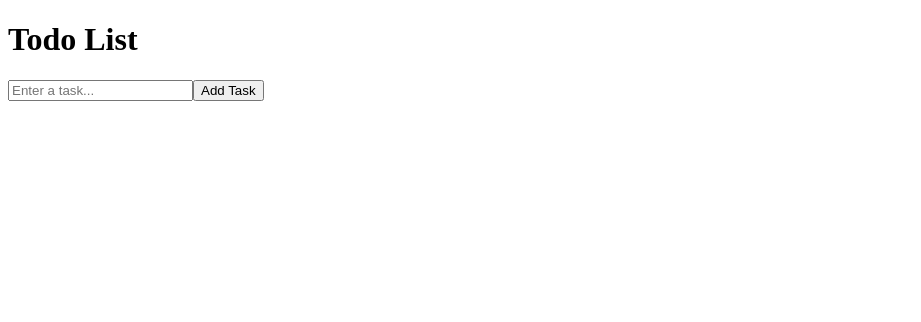
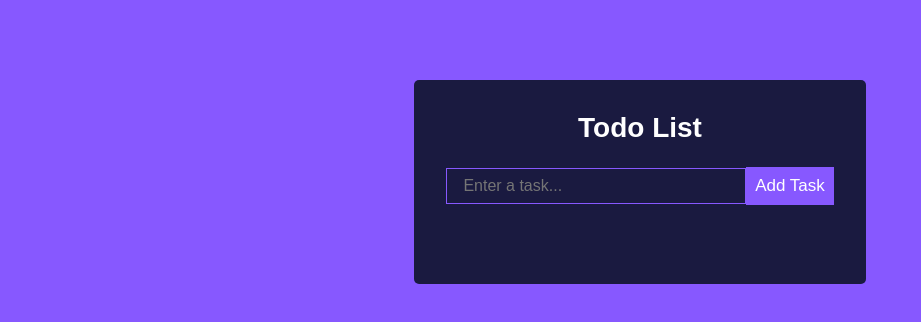
Before and after one commit to vnelai/React_Todo_List, a React (Vite) app: page / in a window 1280 px wide. Shown: the top 322 px of the page, without its empty margins (0-921 px from the left). Built offline with nearby package versions, Linux system fonts and the light colour scheme.

Commit message:
Add css styling

```diff
--- a/src/index.css
+++ b/src/index.css
@@ -0,0 +1,100 @@
+* {
+  font-family: sans-serif;
+  margin: 0;
+  padding: 0;
+  box-sizing: border-box;
+}
+
+body {
+  background: #8758ff;
+  display: flex;
+  justify-content: center;
+  align-items: center;
+}
+
+.App {
+  text-align: center;
+}
+
+h1 {
+  color: #fff;
+  margin-bottom: 0.5rem;
+  font-size: 1.75rem;
+  display: flex;
+  justify-content: center;
+  align-items: center;
+}
+
+.todoContainer {
+  background: #1A1A40;
+  margin-top: 5rem;
+  padding: 2rem;
+  border-radius: 5px;
+}
+
+.toDoList {
+  width: 100%;
+  margin-bottom: 1rem;
+}
+
+.taskInput {
+  outline: none;
+  background: none;
+  border: 1px solid #8758ff;
+  padding: 0.5rem 1rem;
+  margin-top: 1rem;
+  margin-bottom: 2rem;
+  width: 300px;
+  color: #fff;
+  font-size: 16px;
+}
+
+
+.add-btn {
+  background: #8758ff;
+  color: #fff;
+  border: none;
+  padding: 0.55rem;
+  cursor: pointer;
+  font-size: 17px;
+}
+
+.taskItem {
+  display: flex;
+  justify-content: space-between;
+  align-items: center;
+  background: #8758ff;
+  color: #fff;
+  padding: 0.75rem 1rem;
+  border-radius: 5px;
+  margin-bottom: 1rem;
+}
+
+.taskItem div {
+  display: flex;
+  gap: 2px;
+  justify-content: center;
+}
+
+.taskItem button {
+  background: transparent;
+  border: none;
+  cursor: pointer;
+  padding: 5px;
+  font-size: 1.0rem;
+}
+
+
+.taskItem input[type="text"] {
+border: none;
+}
+
+.taskItem p {
+text-decoration: none;
+color: black;
+}
+
+.taskItem input[type="checkbox"]:checked + p {
+text-decoration: line-through;
+color: black;
+}
```
